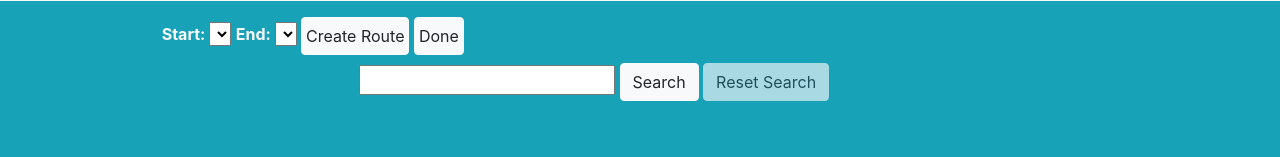
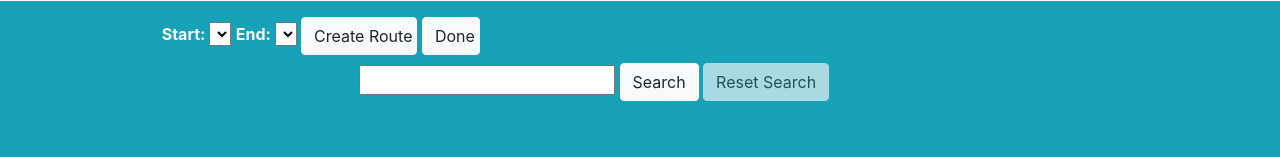
Before and after one commit to BreakfastBagels/DublinBikeApp, a Flask app: page /map in a window 1280 px wide. Shown: the part 993-1150 px from the top of the page. Run offline with Flask 2, Linux system fonts and the light colour scheme; data that the repository does not hold is empty; some libraries are stand-ins or nearby versions.

Commit message:
Adjusting padding for buttons for creating bike route

```diff
--- a/DublinBikeWebApp/web/templates/map.html
+++ b/DublinBikeWebApp/web/templates/map.html
@@ -79,8 +79,8 @@
             <select id="start"></select>
             <strong class="text-light">End: </strong>
             <select id="end"></select>
-            <button class="btn btn-light px-1" onclick="createBikeRoute()">Create Route</button>
-            <button class="btn btn-light px-1" onclick="initAllMarkers();hideRoute();">Done</button>
+            <button class="btn btn-light pr-1" onclick="createBikeRoute()">Create Route</button>
+            <button class="btn btn-light pr-1" onclick="initAllMarkers();hideRoute();">Done</button>
         </div>
         <div class="col-lg-6 mx-auto pb-5 pt-1">
             <input type="text" id="find_station">
```
